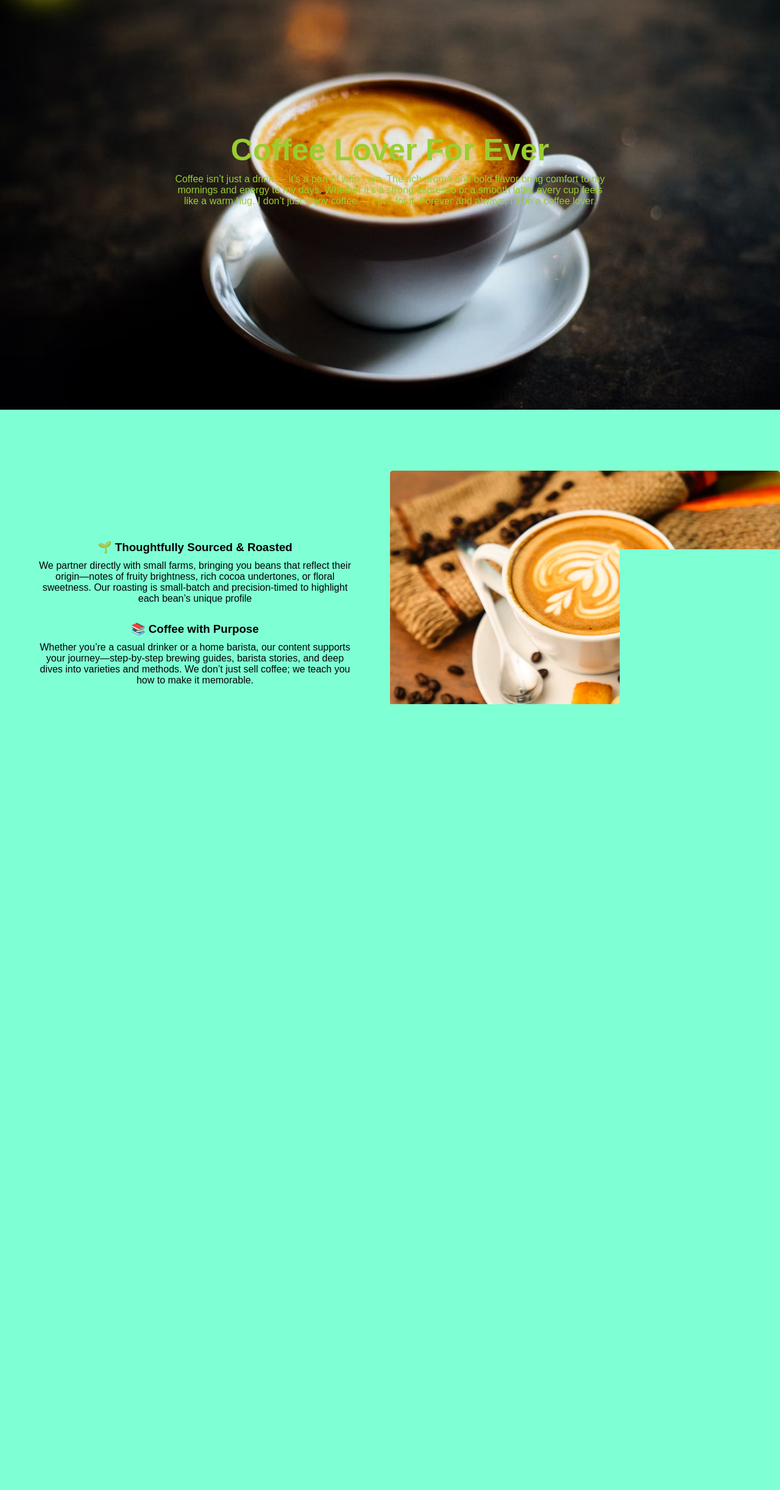
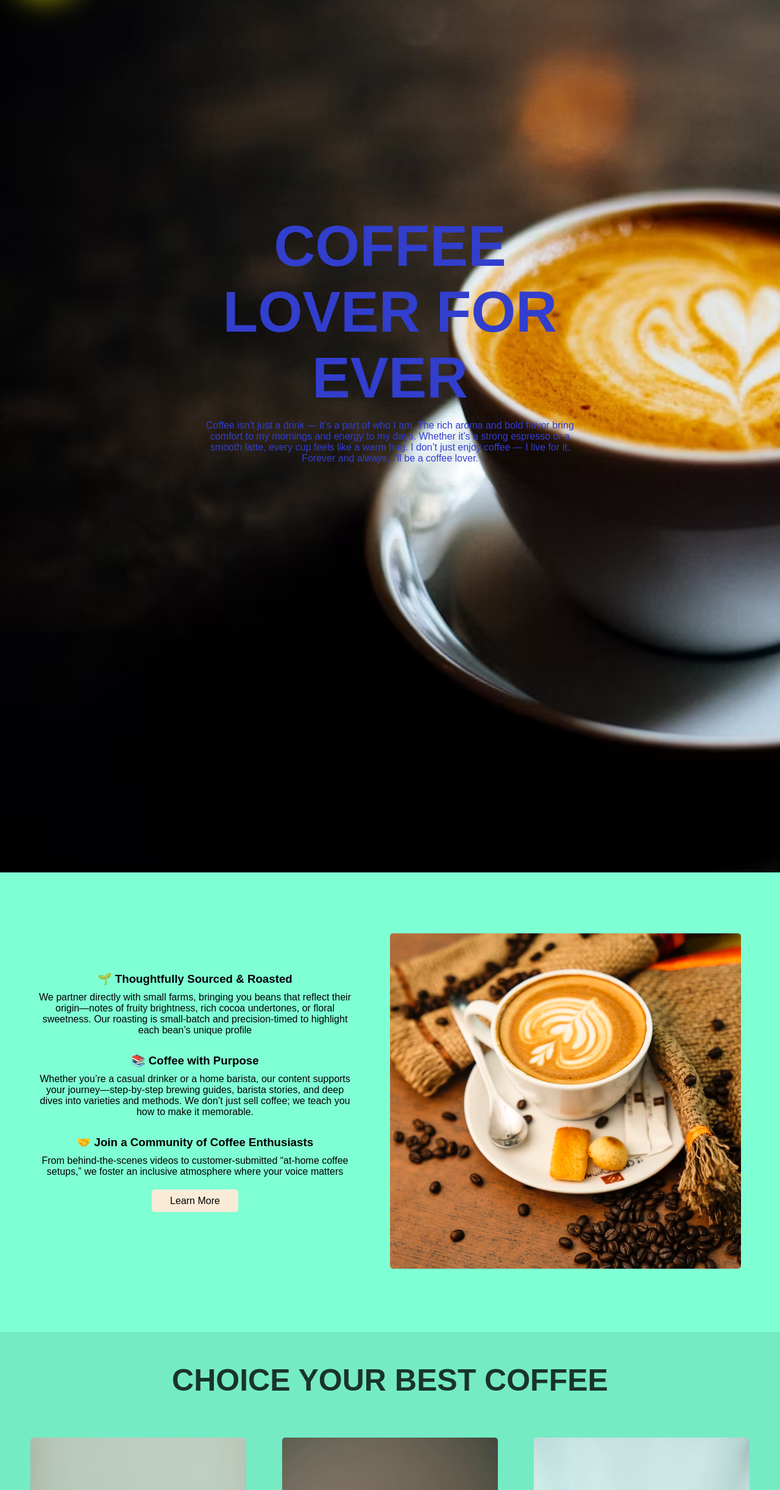
Before and after one commit to freelancer-robiul/my-first-github-repo, a plain HTML site: page index.html in a window 1280 px wide. Shown: the part 116-2560 px from the top of the page at 61% size. Before the commit the page ends 1492 px from the top, so only its background shows below. Drawn offline with Linux system fonts and the light colour scheme.

Commit message:
coffe section updated

```diff
--- a/index.html
+++ b/index.html
@@ -35,11 +35,21 @@
                 <p>Whether you’re a casual drinker or a home barista, our content supports your journey—step-by-step brewing guides, barista stories, and deep dives into varieties and methods. We don’t just sell coffee; we teach you how to make it memorable.</p>
                 <h3>🤝 Join a Community of Coffee Enthusiasts</h3>
                 <p>From behind-the-scenes videos to customer-submitted “at-home coffee setups,” we foster an inclusive atmosphere where your voice matters</p>
+                <a href="#">Learn More</a>
             </div>
             <div class="right-image">
                 <img src="images/coffe-been-photo-1587080413959-06b859fb107d.avif" alt="coffee-cup">
             </div>
         </div>
+
+        <div class="section-3">
+            <h2>Choice your best coffee</h2>
+            <div class="section-3-img">
+                <img src="images/coffee-cup-photo-1578314674306-5f52904e35bd.avif" alt="coffee-cup1">
+            <img src="images/coffe-cup2-premium_photo-1681711648620-9fa368907a86.avif" alt="coffee-cup2">
+            <img src="images/coffe-cup3-premium_photo-1670015214534-49f387ad9362.avif" alt="coffee-cup3">
+            </div>
+        </div>
     </div>
 </body>
 </html>
--- a/styles/style.css
+++ b/styles/style.css
@@ -18,15 +18,16 @@ body{
     background-size: cover;
 }
 
-.header-text{
-    padding: 333px 284px 333px;
+.header-text {
+    padding: 466px 332px 670px;
     text-align: center;
-    color: yellowgreen;
+    color: #323ecd;
 }
 
-.header-text h1{
-    font-size: 50px;
-    margin-bottom: 10px;
+.header-text h1 {
+    font-size: 94px;
+    margin-bottom: 15px;
+    text-transform: uppercase;
 }
 
 .header{
@@ -74,7 +75,7 @@ body{
 .left-text{
     width: 40%;
     margin: 0 auto;
-    margin-top: 9%;
+    margin-top: 5%;
     text-align: center;
 }
 
@@ -86,12 +87,47 @@ body{
     margin-bottom: 10px;
 }
 
+.left-text a{
+    text-decoration: none;
+    background-color: antiquewhite;
+    padding: 10px 30px;
+    border-radius: 5px;
+    color: black;
+
+}
+
 .right-image{
    width: 50%;
 }
 
 .right-image img{
-    width: 100%;
-    height: 600px;
+    width: 90%;
+    height: 550px;
     border-radius: 5px;
 }
+
+.section-3{
+    margin-top: 100px;
+    background-color: rgba(0, 0, 0, 0.1);
+    opacity: 0.8;
+}
+
+.section-3 h2 {
+    text-align: center;
+    font-size: 50px;
+    padding-top: 50px;
+    text-transform: uppercase;
+}
+
+.section-3-img{
+    display: flex;
+    justify-content: space-between;
+    margin-top: 15px;
+    padding: 50px;
+}
+
+.section-3 img{
+    width: 30%;
+    height: 700px;
+    border-radius: 5px;
+}
```
